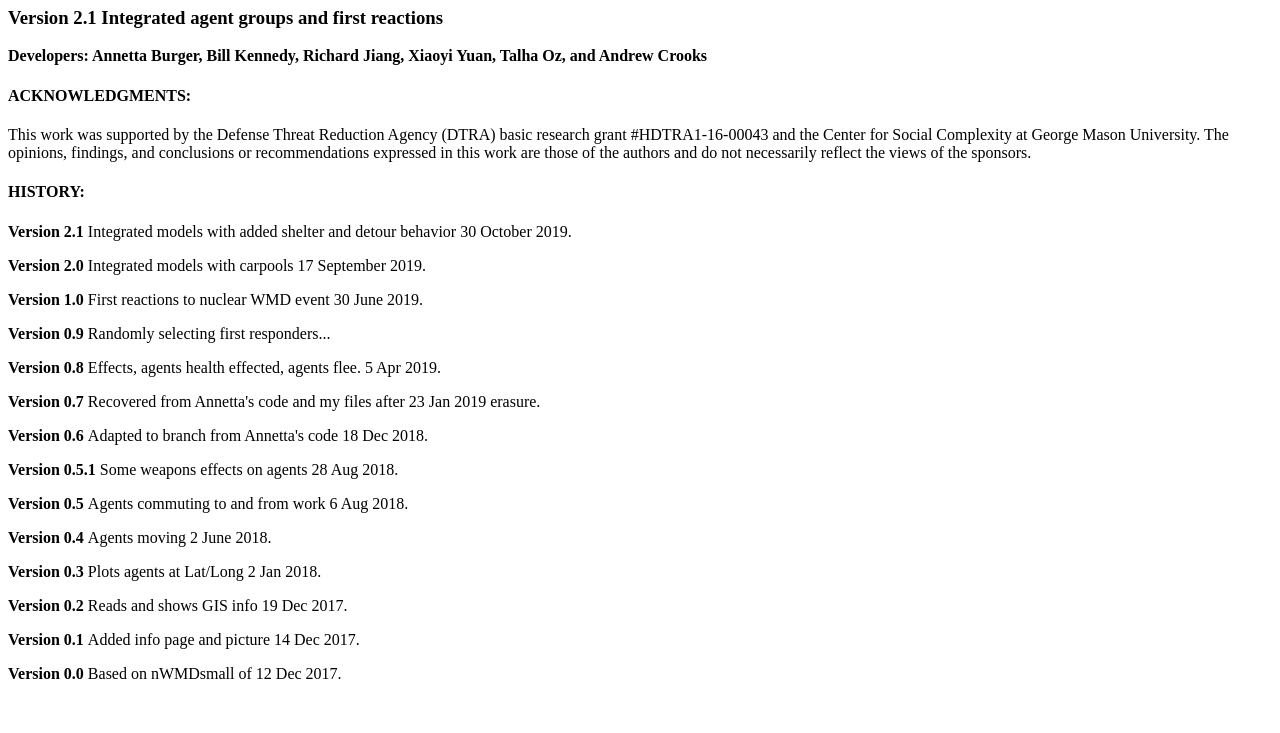
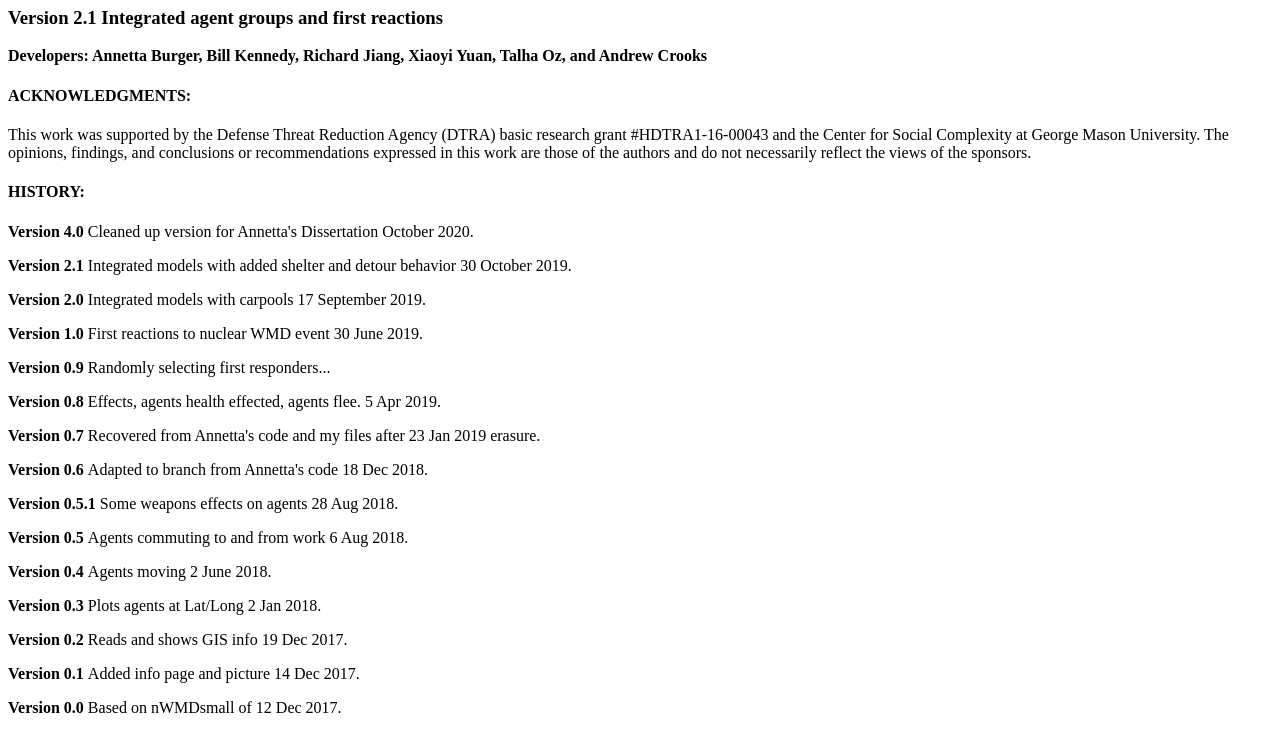
Before and after one commit to AnnettaGB/NWMDinNYC, a plain HTML site: page index.html in a window 1280 px wide. Shown: the part 136-869 px from the top of the page. Before the commit the page ends 835 px from the top, so only its background shows below. Drawn offline with Linux system fonts and the light colour scheme.

Commit message:
Update index.html
Added Dissertation Version 4.0 notation

```diff
--- a/index.html
+++ b/index.html
@@ -24,6 +24,7 @@ The opinions, findings, and conclusions or recommendations expressed in this wor
 </p>
 
 <h4>HISTORY:</h4>
+<p><b>Version 4.0 </b> Cleaned up version for Annetta's Dissertation October 2020.
 <p><b>Version 2.1 </b> Integrated models with added shelter and detour behavior 30 October 2019.
 <p><b>Version 2.0 </b> Integrated models with carpools 17 September 2019.
 <p><b>Version 1.0 </b> First reactions to nuclear WMD event 30 June 2019.
```
